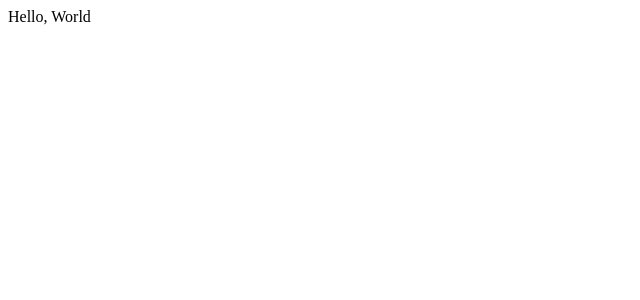
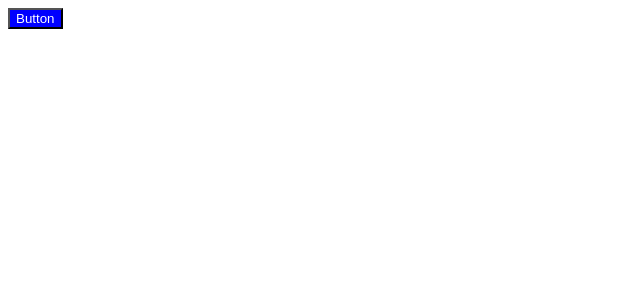
Before and after one commit to dehli/react-starter, a React app: page / in a window 1280 px wide. Shown: the top 300 px of the page, without its empty margins (0-640 px from the left). Built offline with nearby package versions, Linux system fonts and the light colour scheme.

Commit message:
Example of styled components

```diff
--- a/package.json
+++ b/package.json
@@ -4,8 +4,9 @@
   "description": "",
   "main": "index.js",
   "scripts": {
-    "test": "echo \"Error: no test specified\" && exit 1",
-    "start": "webpack-dev-server --watch"
+    "prettier": "prettier --config ./.prettierrc 'src/**/*.{jsx}'",
+    "start": "webpack-dev-server --watch",
+    "test": "echo \"Error: no test specified\" && exit 1"
   },
   "author": "",
   "license": "UNLICENSED",
--- /dev/null
+++ b/src/js/components/button.jsx
@@ -0,0 +1,20 @@
+import React, { Component } from 'react';
+import styled from 'styled-components';
+import { blue, white } from '../constants/colors.js';
+
+const ButtonWrapper = styled.button`
+  color: ${white};
+  background-color: ${blue};
+`;
+
+class Button extends Component {
+  render() {
+    return (
+      <ButtonWrapper>
+        Button
+      </ButtonWrapper>
+    );
+  }
+}
+
+export default Button;
--- /dev/null
+++ b/src/js/constants/colors.js
@@ -0,0 +1,2 @@
+export const blue = '#00f';
+export const white = '#fff';
--- a/src/js/containers/app.jsx
+++ b/src/js/containers/app.jsx
@@ -1,9 +1,12 @@
 import React, { Component } from 'react';
+import Button from '../components/button.jsx';
 
 class App extends Component {
   render() {
     return (
-      <div>Hello, World</div>
+      <div>
+        <Button />
+      </div>
     );
   }
 }
--- a/webpack.config.js
+++ b/webpack.config.js
@@ -18,7 +18,7 @@ module.exports = {
     },
     module: {
       loaders: [
-        { test: /\.jsx$/, loader: 'babel-loader', exclude: /node_modules/ }
+        { test: /\.js?x$/, loader: 'babel-loader', exclude: /node_modules/ }
       ]
     },
     plugins: [HtmlWebpackPluginConfig]
```
Also changed, not shown: 2 other files (tests, documents, lock files or other folders).
